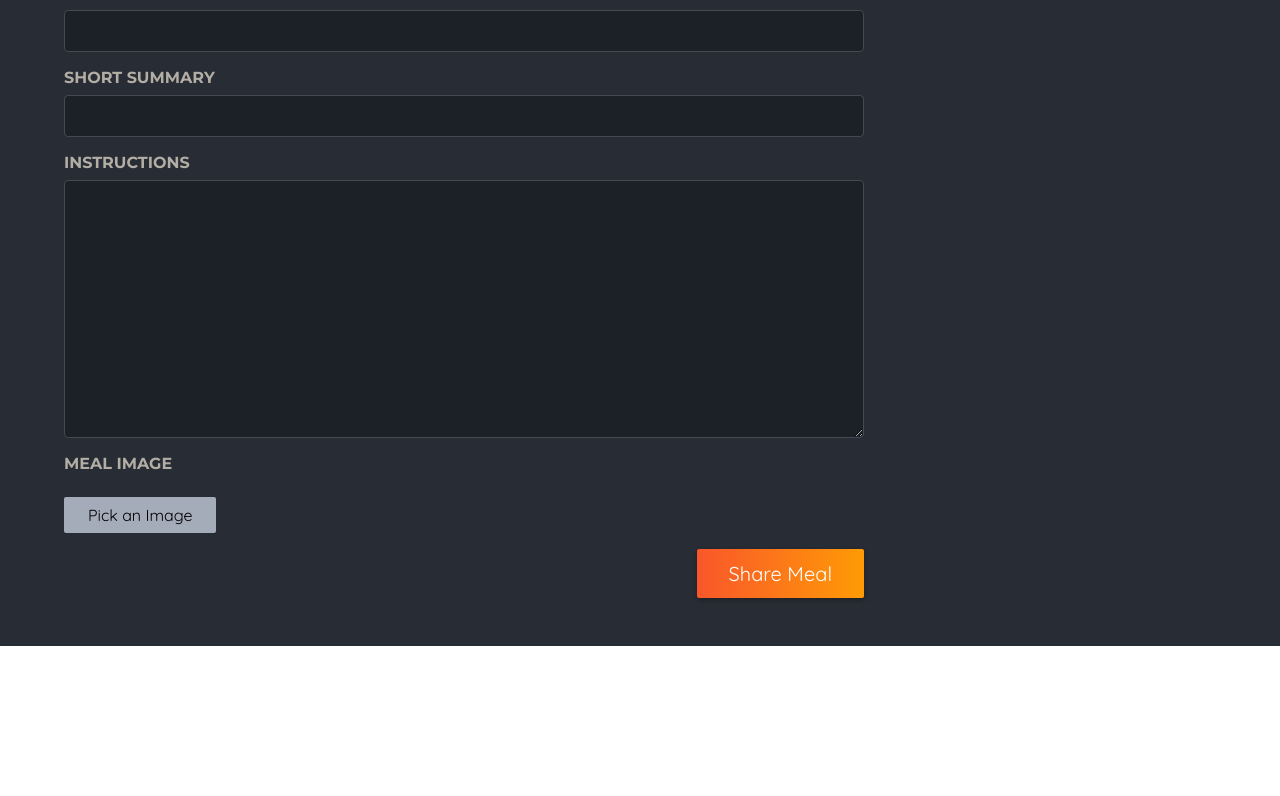
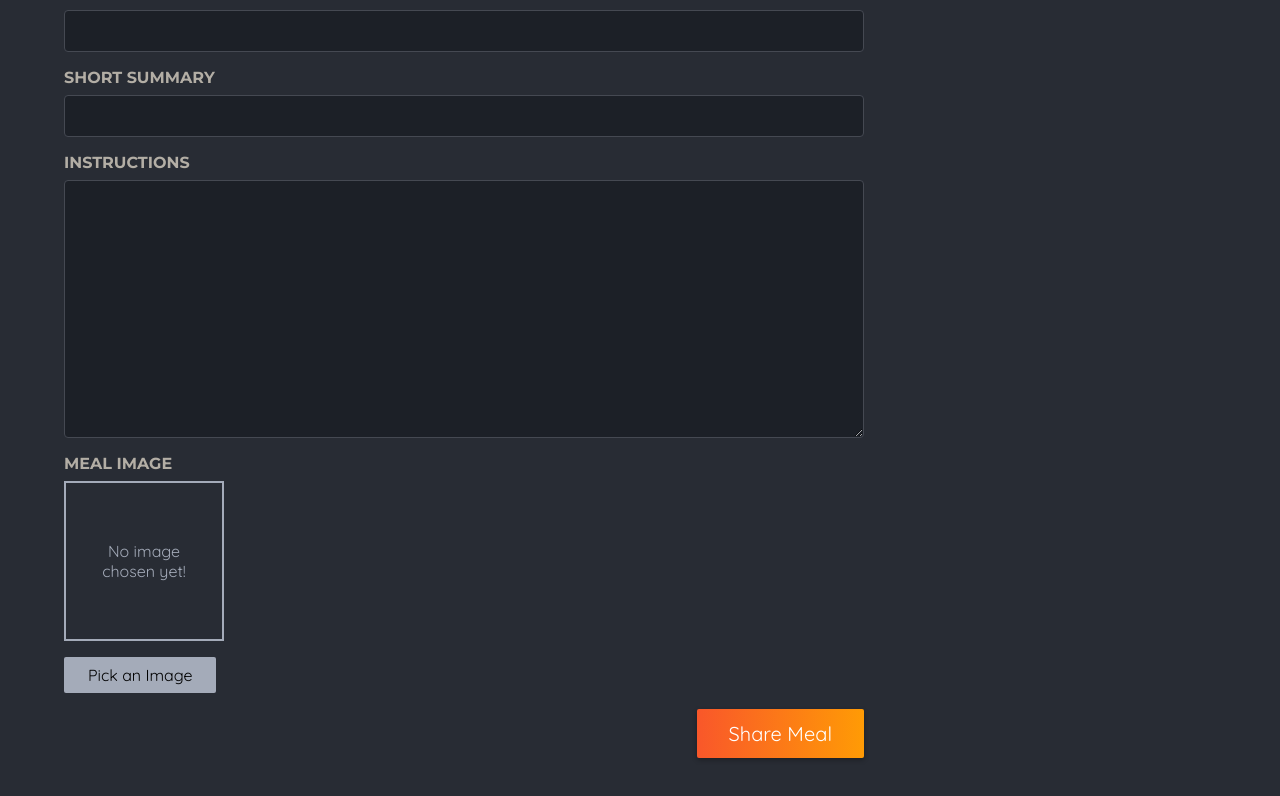
Before and after one commit to Kirushanthi26/next_food, a Next.js app: page /meals/share in a window 1280 px wide. Shown: the part 526-1322 px from the top of the page. Before the commit the page ends 1172 px from the top, so only its background shows below. Built offline with nearby package versions, Linux system fonts and the light colour scheme.

Commit message:
image picker preview

```diff
--- a/components/meals/image-picker.tsx
+++ b/components/meals/image-picker.tsx
@@ -1,7 +1,8 @@
 "use client";
 
-import { useRef } from "react";
+import { useRef, useState } from "react";
 import styles from "./image-picker.module.css";
+import Image from "next/image";
 
 type ImagePickerProps = {
   name: string;
@@ -10,6 +11,7 @@ type ImagePickerProps = {
 
 export default function ImagePicker({ name, label }: ImagePickerProps) {
   const imageInput = useRef<HTMLInputElement>(null);
+  const [selectedImage, setSelectedImage] = useState<string | null>(null);
 
   const handlePickClick = () => {
     if (imageInput.current) {
@@ -17,10 +19,32 @@ export default function ImagePicker({ name, label }: ImagePickerProps) {
     }
   };
 
+  const handleImageChange = (event: React.ChangeEvent<HTMLInputElement>) => {
+    const file = event.target.files?.[0];
+    if (!file) {
+      setSelectedImage(null);
+      return;
+    }
+
+    if (file) {
+      const reader = new FileReader();
+      reader.onload = () => {
+        setSelectedImage(reader.result as string);
+      };
+      reader.readAsDataURL(file);
+    }
+  };
+
   return (
     <div className={styles.picker}>
       <label htmlFor={name}>{label}</label>
       <div className={styles.controls}>
+        <div className={styles.preview}>
+          {selectedImage && (
+            <Image src={selectedImage} alt="Selected Meal" fill />
+          )}
+          {!selectedImage && <p>No image chosen yet!</p>}
+        </div>
         <input
           className={styles.input}
           type="file"
@@ -28,6 +52,7 @@ export default function ImagePicker({ name, label }: ImagePickerProps) {
           id={name}
           ref={imageInput}
           accept="image/jpeg image/png"
+          onChange={handleImageChange}
         />
       </div>
       <button type="button" className={styles.button} onClick={handlePickClick}>
```
